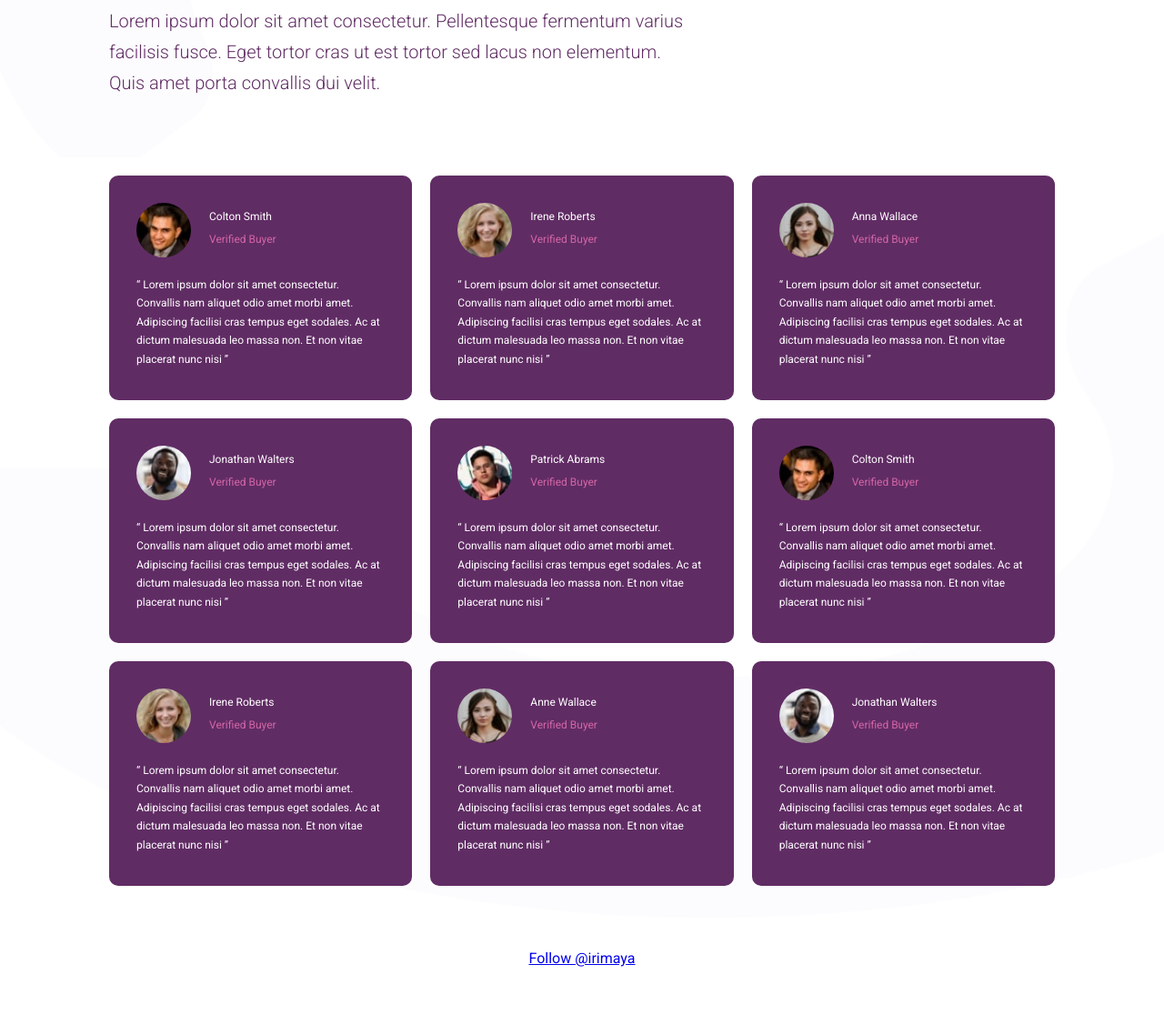
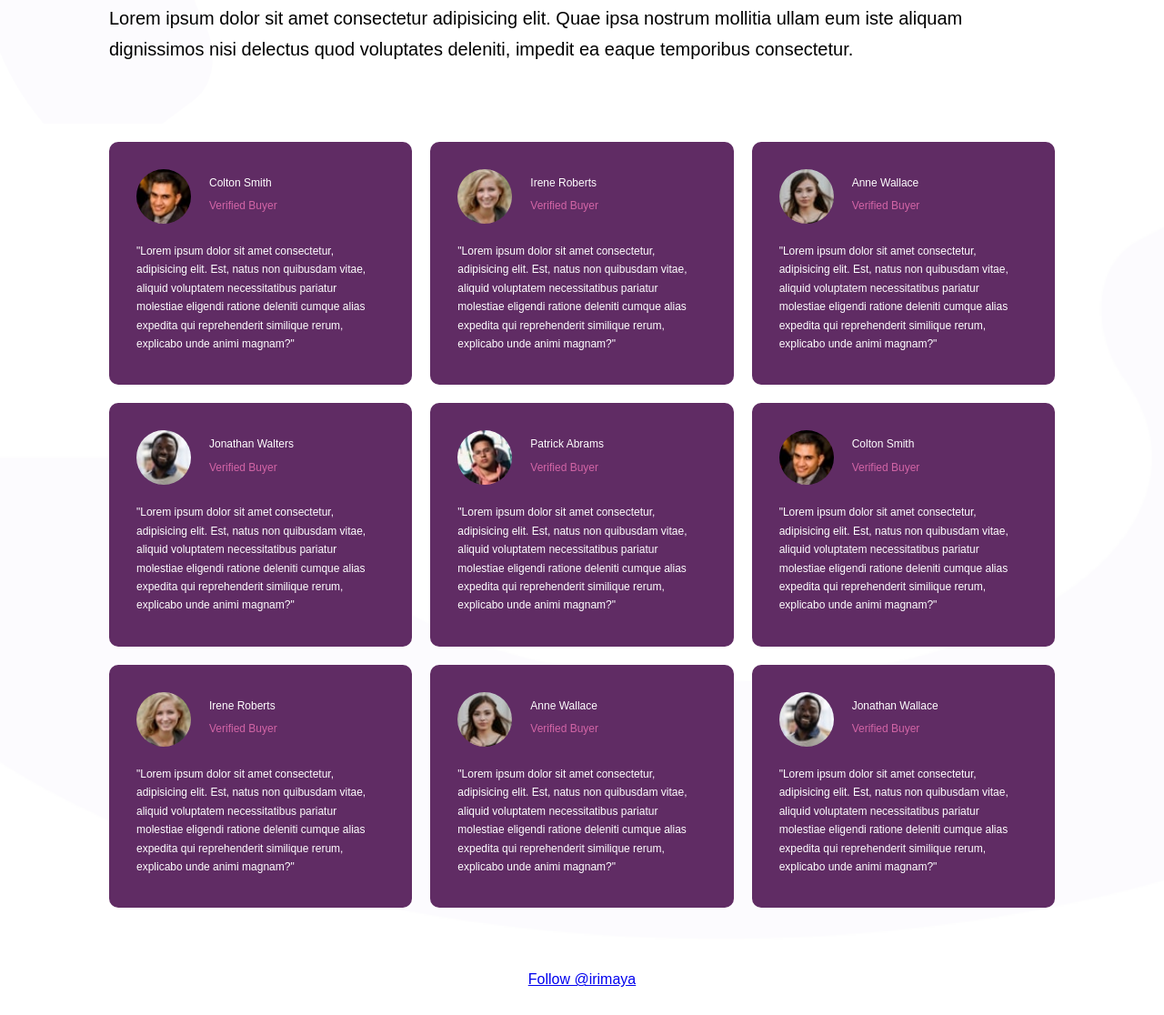
Before and after one commit to irimaya/343-social-proof, a plain HTML site: page index.html in a window 1280 px wide. Shown: the part 309-1425 px from the top of the page at 91% size. Before the commit the page ends 1402 px from the top, so only its background shows below. Drawn offline with Linux system fonts and the light colour scheme.

Commit message:
updated styles and mockup

```diff
--- a/index.html
+++ b/index.html
@@ -2,7 +2,6 @@
 <html lang="en">
 	<head>
 		<meta charset="UTF-8" />
-		<meta http-equiv="X-UA-Compatible" content="IE=edge" />
 		<meta name="viewport" content="width=device-width, initial-scale=1.0" />
 		<link rel="stylesheet" href="/css/style.css" />
 		<title>Social Proof | Welcome</title>
@@ -16,14 +15,13 @@
 					products.
 				</h1>
 				<p class="txt-large">
-					Lorem ipsum dolor sit amet consectetur. Pellentesque fermentum varius <br />
-					facilisis fusce. Eget tortor cras ut est tortor sed lacus non elementum. <br />
-					Quis amet porta convallis dui velit.
+					Lorem ipsum dolor sit amet consectetur adipisicing elit. Quae ipsa nostrum mollitia ullam eum iste aliquam
+					dignissimos nisi delectus quod voluptates deleniti, impedit ea eaque temporibus consectetur.
 				</p>
 			</div>
 		</header>
 
-		<section class="social-proof">
+		<main class="social-proof">
 			<div class="container">
 				<div class="flex">
 					<div class="flex-box">
@@ -35,8 +33,9 @@
 							</div>
 						</div>
 						<p class="txt-small">
-							“ Lorem ipsum dolor sit amet consectetur. Convallis nam aliquet odio amet morbi amet. Adipiscing facilisi
-							cras tempus eget sodales. Ac at dictum malesuada leo massa non. Et non vitae placerat nunc nisi ”
+							"Lorem ipsum dolor sit amet consectetur, adipisicing elit. Est, natus non quibusdam vitae, aliquid
+							voluptatem necessitatibus pariatur molestiae eligendi ratione deleniti cumque alias expedita qui
+							reprehenderit similique rerum, explicabo unde animi magnam?"
 						</p>
 					</div>
 					<div class="flex-box">
@@ -48,21 +47,23 @@
 							</div>
 						</div>
 						<p class="txt-small">
-							“ Lorem ipsum dolor sit amet consectetur. Convallis nam aliquet odio amet morbi amet. Adipiscing facilisi
-							cras tempus eget sodales. Ac at dictum malesuada leo massa non. Et non vitae placerat nunc nisi ”
+							"Lorem ipsum dolor sit amet consectetur, adipisicing elit. Est, natus non quibusdam vitae, aliquid
+							voluptatem necessitatibus pariatur molestiae eligendi ratione deleniti cumque alias expedita qui
+							reprehenderit similique rerum, explicabo unde animi magnam?"
 						</p>
 					</div>
 					<div class="flex-box">
 						<div class="flex">
 							<img src="/images/user-anne.jpeg" alt="" />
 							<div class="flex-box-name">
-								<p class="txt-small">Anna Wallace</p>
+								<p class="txt-small">Anne Wallace</p>
 								<p class="txt-small txt-light">Verified Buyer</p>
 							</div>
 						</div>
 						<p class="txt-small">
-							“ Lorem ipsum dolor sit amet consectetur. Convallis nam aliquet odio amet morbi amet. Adipiscing facilisi
-							cras tempus eget sodales. Ac at dictum malesuada leo massa non. Et non vitae placerat nunc nisi ”
+							"Lorem ipsum dolor sit amet consectetur, adipisicing elit. Est, natus non quibusdam vitae, aliquid
+							voluptatem necessitatibus pariatur molestiae eligendi ratione deleniti cumque alias expedita qui
+							reprehenderit similique rerum, explicabo unde animi magnam?"
 						</p>
 					</div>
 				</div>
@@ -76,8 +77,9 @@
 							</div>
 						</div>
 						<p class="txt-small">
-							“ Lorem ipsum dolor sit amet consectetur. Convallis nam aliquet odio amet morbi amet. Adipiscing facilisi
-							cras tempus eget sodales. Ac at dictum malesuada leo massa non. Et non vitae placerat nunc nisi ”
+							"Lorem ipsum dolor sit amet consectetur, adipisicing elit. Est, natus non quibusdam vitae, aliquid
+							voluptatem necessitatibus pariatur molestiae eligendi ratione deleniti cumque alias expedita qui
+							reprehenderit similique rerum, explicabo unde animi magnam?"
 						</p>
 					</div>
 					<div class="flex-box">
@@ -89,8 +91,9 @@
 							</div>
 						</div>
 						<p class="txt-small">
-							“ Lorem ipsum dolor sit amet consectetur. Convallis nam aliquet odio amet morbi amet. Adipiscing facilisi
-							cras tempus eget sodales. Ac at dictum malesuada leo massa non. Et non vitae placerat nunc nisi ”
+							"Lorem ipsum dolor sit amet consectetur, adipisicing elit. Est, natus non quibusdam vitae, aliquid
+							voluptatem necessitatibus pariatur molestiae eligendi ratione deleniti cumque alias expedita qui
+							reprehenderit similique rerum, explicabo unde animi magnam?"
 						</p>
 					</div>
 					<div class="flex-box">
@@ -102,8 +105,9 @@
 							</div>
 						</div>
 						<p class="txt-small">
-							“ Lorem ipsum dolor sit amet consectetur. Convallis nam aliquet odio amet morbi amet. Adipiscing facilisi
-							cras tempus eget sodales. Ac at dictum malesuada leo massa non. Et non vitae placerat nunc nisi ”
+							"Lorem ipsum dolor sit amet consectetur, adipisicing elit. Est, natus non quibusdam vitae, aliquid
+							voluptatem necessitatibus pariatur molestiae eligendi ratione deleniti cumque alias expedita qui
+							reprehenderit similique rerum, explicabo unde animi magnam?"
 						</p>
 					</div>
 				</div>
@@ -117,8 +121,9 @@
 							</div>
 						</div>
 						<p class="txt-small">
-							“ Lorem ipsum dolor sit amet consectetur. Convallis nam aliquet odio amet morbi amet. Adipiscing facilisi
-							cras tempus eget sodales. Ac at dictum malesuada leo massa non. Et non vitae placerat nunc nisi ”
+							"Lorem ipsum dolor sit amet consectetur, adipisicing elit. Est, natus non quibusdam vitae, aliquid
+							voluptatem necessitatibus pariatur molestiae eligendi ratione deleniti cumque alias expedita qui
+							reprehenderit similique rerum, explicabo unde animi magnam?"
 						</p>
 					</div>
 					<div class="flex-box">
@@ -130,26 +135,28 @@
 							</div>
 						</div>
 						<p class="txt-small">
-							“ Lorem ipsum dolor sit amet consectetur. Convallis nam aliquet odio amet morbi amet. Adipiscing facilisi
-							cras tempus eget sodales. Ac at dictum malesuada leo massa non. Et non vitae placerat nunc nisi ”
+							"Lorem ipsum dolor sit amet consectetur, adipisicing elit. Est, natus non quibusdam vitae, aliquid
+							voluptatem necessitatibus pariatur molestiae eligendi ratione deleniti cumque alias expedita qui
+							reprehenderit similique rerum, explicabo unde animi magnam?"
 						</p>
 					</div>
 					<div class="flex-box">
 						<div class="flex">
 							<img src="/images/user-jonathan.jpeg" alt="" />
 							<div class="flex-box-name">
-								<p class="txt-small">Jonathan Walters</p>
+								<p class="txt-small">Jonathan Wallace</p>
 								<p class="txt-small txt-light">Verified Buyer</p>
 							</div>
 						</div>
 						<p class="txt-small">
-							“ Lorem ipsum dolor sit amet consectetur. Convallis nam aliquet odio amet morbi amet. Adipiscing facilisi
-							cras tempus eget sodales. Ac at dictum malesuada leo massa non. Et non vitae placerat nunc nisi ”
+							"Lorem ipsum dolor sit amet consectetur, adipisicing elit. Est, natus non quibusdam vitae, aliquid
+							voluptatem necessitatibus pariatur molestiae eligendi ratione deleniti cumque alias expedita qui
+							reprehenderit similique rerum, explicabo unde animi magnam?"
 						</p>
 					</div>
 				</div>
 			</div>
-		</section>
+		</main>
 
 		<footer class="mainfooter">
 			<a href="https://twitter.com/irimaya?ref_src=twsrc%5Etfw" class="twitter-follow-button" data-show-count="false"
--- a/scss/style.scss
+++ b/scss/style.scss
@@ -2,20 +2,19 @@
 
 $main-color: #602c64;
 $light-color: #d265a6;
-$font-stack: 'Roboto', sans-serif;
+$font-stack: 'Robot', sans-serif;
 
 // Reset
 * {
-	box-sizing: border-box;
 	margin: 0;
 	padding: 0;
+	box-sizing: border-box;
 }
 
 // Main Styling
 html,
 body {
 	font-family: $font-stack;
-	color: $main-color;
 }
 
 h1 {
@@ -23,10 +22,6 @@ h1 {
 	font-weight: 400;
 	margin-bottom: 30px;
 }
-
-// img {
-// 	max-width: 100%;
-// }
 
 p {
 	font-size: 1rem;
@@ -54,7 +49,7 @@ p {
 	color: $light-color;
 }
 
-// MainHeader
+// Mainheader
 .mainheader {
 	padding: 60px 0;
 	background: url('/images/bk-header.png');
@@ -86,13 +81,9 @@ p {
 			&-name {
 				font-weight: 400;
 			}
-			.txt-color {
-				color: $main-color;
-				padding-top: 40px;
-			}
-		} //.flex-box end
-	} //.flex end
-} //.devjobs end
+		} //End .flex-box
+	} //End .flex
+} //End .social-proof
 
 // Footer
 .mainfooter {
@@ -104,6 +95,6 @@ p {
 	.social-proof {
 		.flex {
 			flex-direction: column;
-		} //.flex end
-	} //.devjobs end
+		}
+	}
 }
```
Also changed, not shown: css/style.css, 1 other file.
